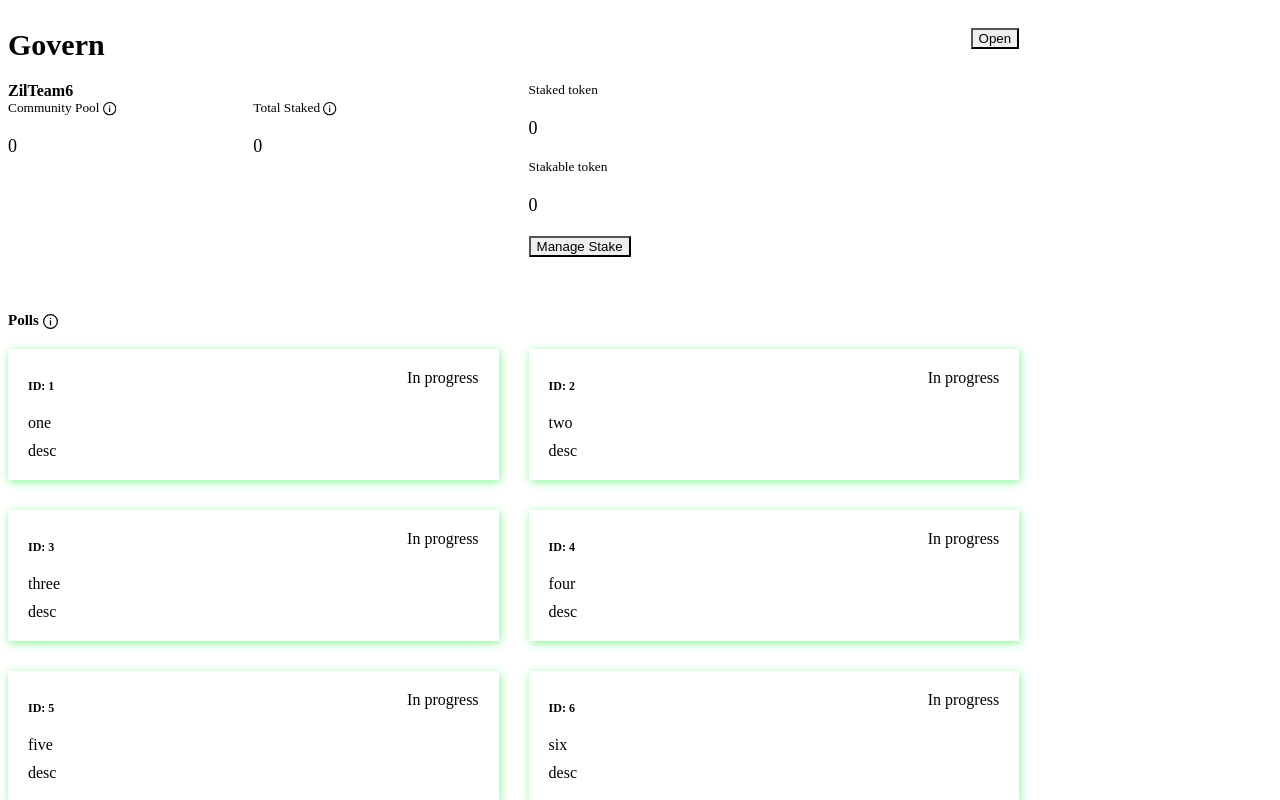
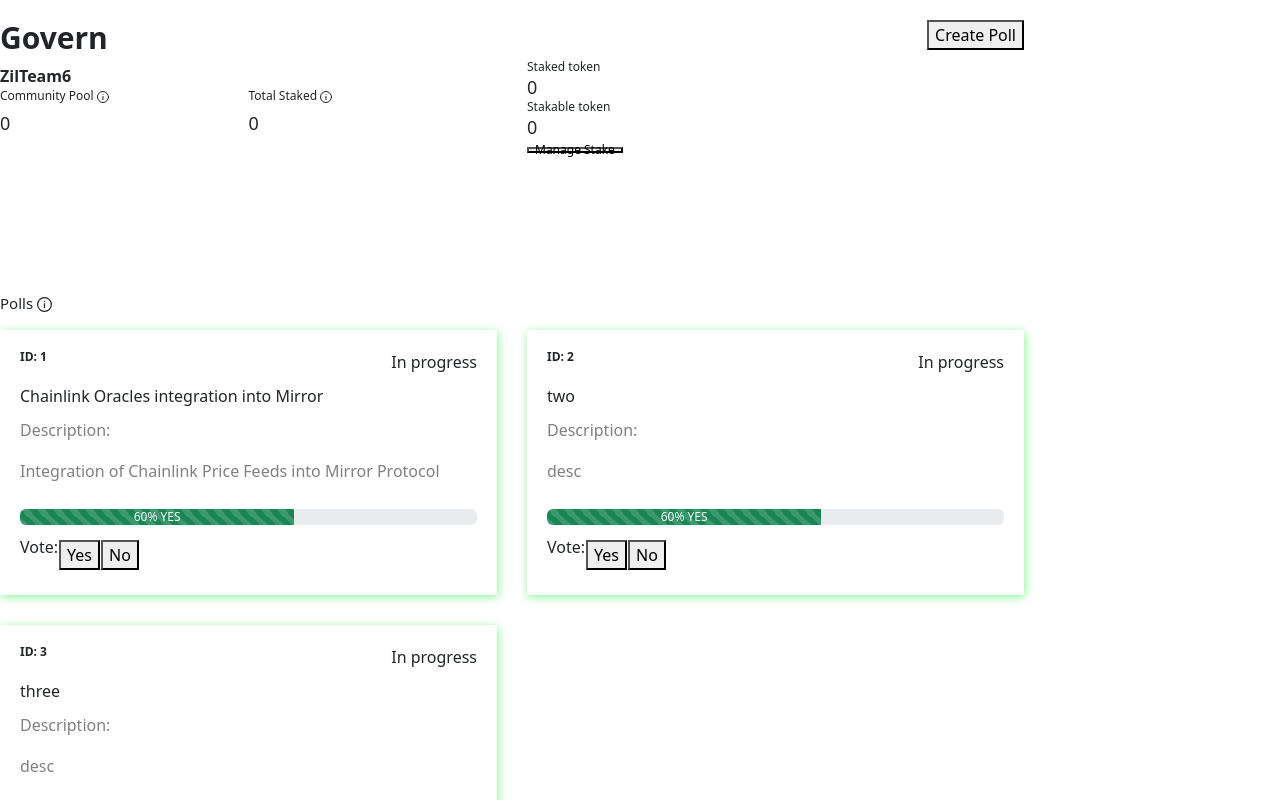
Before and after one commit to ZILHive-Student-Practicum/Zil-Team-6, a Next.js app: page /Governance in a window 1280 px wide. Shown: the top 800 px of the page. Built offline with nearby package versions, Linux system fonts and the light colour scheme.

Commit message:
edited pollcard

```diff
--- a/package.json
+++ b/package.json
@@ -11,9 +11,11 @@
     "@testing-library/react": "^13.0.0",
     "@testing-library/user-event": "^13.2.1",
     "@zilliqa-js/zilliqa": "^3.3.4",
+    "bootstrap": "^5.2.3",
     "framer-motion": "^8.0.2",
     "next": "^13.1.1",
     "react": "^18.2.0",
+    "react-bootstrap": "^2.7.0",
     "react-dom": "^18.2.0",
     "react-router-dom": "^6.6.1",
     "react-scripts": "5.0.1",
--- a/src/components/Modal.js
+++ b/src/components/Modal.js
@@ -16,7 +16,7 @@ function Modal({ setOpenModal }) {
             onClick={() => {
               setOpenModal(false);
             }}
-          >
+          >yarn start
             X
           </Button>
         </div>
--- a/src/components/PollCard.js
+++ b/src/components/PollCard.js
@@ -1,6 +1,7 @@
 import React from "react";
-import { Box, Heading, Text, Flex, Stack, Card, Badge } from "@chakra-ui/react";
-import StyleSheet from "react"
+import { Box, Heading, Text, Flex, Stack, Card, Badge, Button } from "@chakra-ui/react";
+import ProgressBar from 'react-bootstrap/ProgressBar';
+import 'bootstrap/dist/css/bootstrap.min.css';
 
 const cardStyle = {
     shadowColor: '#171717',
@@ -15,9 +16,8 @@ export default function PollCard({
   status = "",
   title = "hello",
   description = "desc",
-
+  VoteinFavour = 60,
 }) {
-  // if (status === "In progress"){
     return (
       <Box>
       <Card padding="20px" style={cardStyle}>
@@ -38,53 +38,30 @@ export default function PollCard({
             </Badge>
           </Flex>
 
-          <Flex fontSize="16px">
-              {title}
-          </Flex>
+          <Text as="span" fontSize='xl'>
+            {title}
+          </Text>
 
-          <Flex justifyContent="space-between">
-            <Text as="span">
-              {description}
-            </Text>
-          </Flex>
+          <Stack spacing={1}>
+              <Text fontSize='xs' color= 'grey'>Description:</Text>
+              <Text fontSize='xs' color= 'grey'>{description}</Text>
+          </Stack>
+          <ProgressBar>
+            <ProgressBar striped variant="success" now={VoteinFavour} label={`${VoteinFavour}% YES`}/>
+          </ProgressBar>
+
+          <Stack spacing={1} direction='row' align='center'>
+            <Text>Vote: </Text>
+            <Button colorScheme='teal' size='sm'>
+              Yes
+            </Button>
+
+            <Button colorScheme='teal' size='sm'>
+              No
+            </Button>
+          </Stack>
         </Stack>
       </Card>
       </Box>
     );
-  // }
-
-  // return (
-  //   <Box>
-  //   <Card padding="20px">
-  //     <Stack spacing="10">
-  //       <Flex justifyContent="space-between">
-  //         <Heading
-  //           as="h2"
-  //           fontWeight="bold"
-  //           fontSize="12px"
-  //           isTruncated
-  //         >
-  //           ID: {id}
-  //         </Heading>
-
-  //         <Badge colorScheme='red'>
-  //           <Text as="span">
-  //             {status}
-  //           </Text>
-  //         </Badge>
-  //       </Flex>
-
-  //       <Flex fontSize="16px">
-  //           {title}
-  //       </Flex>
-
-  //       <Flex justifyContent="space-between">
-  //         <Text as="span">
-  //           {description}
-  //         </Text>
-  //       </Flex>
-  //     </Stack>
-  //   </Card>
-  //   </Box>
-  // );
 }
--- a/src/data/Polldata.js
+++ b/src/data/Polldata.js
@@ -1,45 +1,24 @@
 const data = [
     {
       id: 1,
-      title: "one",
-      description: "desc",
+      title: "Chainlink Oracles integration into Mirror",
+      description: "Integration of Chainlink Price Feeds into Mirror Protocol",
       status: "In progress",
+      VoteinFavour: 60,
     },
     {
       id: 2,
       title: "two",
       description: "desc",
       status: "In progress",
+      VoteinFavour: 60,
     },
     {
       id: 3,
       title: "three",
       description: "desc",
       status: "In progress",
-    },
-    {
-      id: 4,
-      title: "four",
-      description: "desc",
-      status: "In progress",
-    },
-    {
-      id: 5,
-      title: "five",
-      description: "desc",
-      status: "In progress",
-    },
-    {
-      id: 6,
-      title: "six",
-      description: "desc",
-      status: "In progress",
-    },
-    {
-      id: 7,
-      title: "seven",
-      description: "desc",
-      status: "In progress",
+      VoteinFavour: 60,
     },
   ];
 
--- a/src/pages/Governance.js
+++ b/src/pages/Governance.js
@@ -46,7 +46,7 @@ export default function Governance() {
                                 setModalOpen(true);
                             }}
                         >
-                            Open
+                            Create Poll
                         </Button>
 
                         {modalOpen && <Modal setOpenModal={setModalOpen} />}
@@ -56,7 +56,7 @@ export default function Governance() {
 
             <StakeCard></StakeCard>
 
-            {/* <Polls filterValueSelected={onFilterValueSelected}></Polls>            */}
+            {/* <Polls filterValueSelected={onFilterValueSelected}></Polls>*/}
             <Polls></Polls>
 
         </Container>
```
Also changed, not shown: 1 other file (tests, documents, lock files or other folders).
